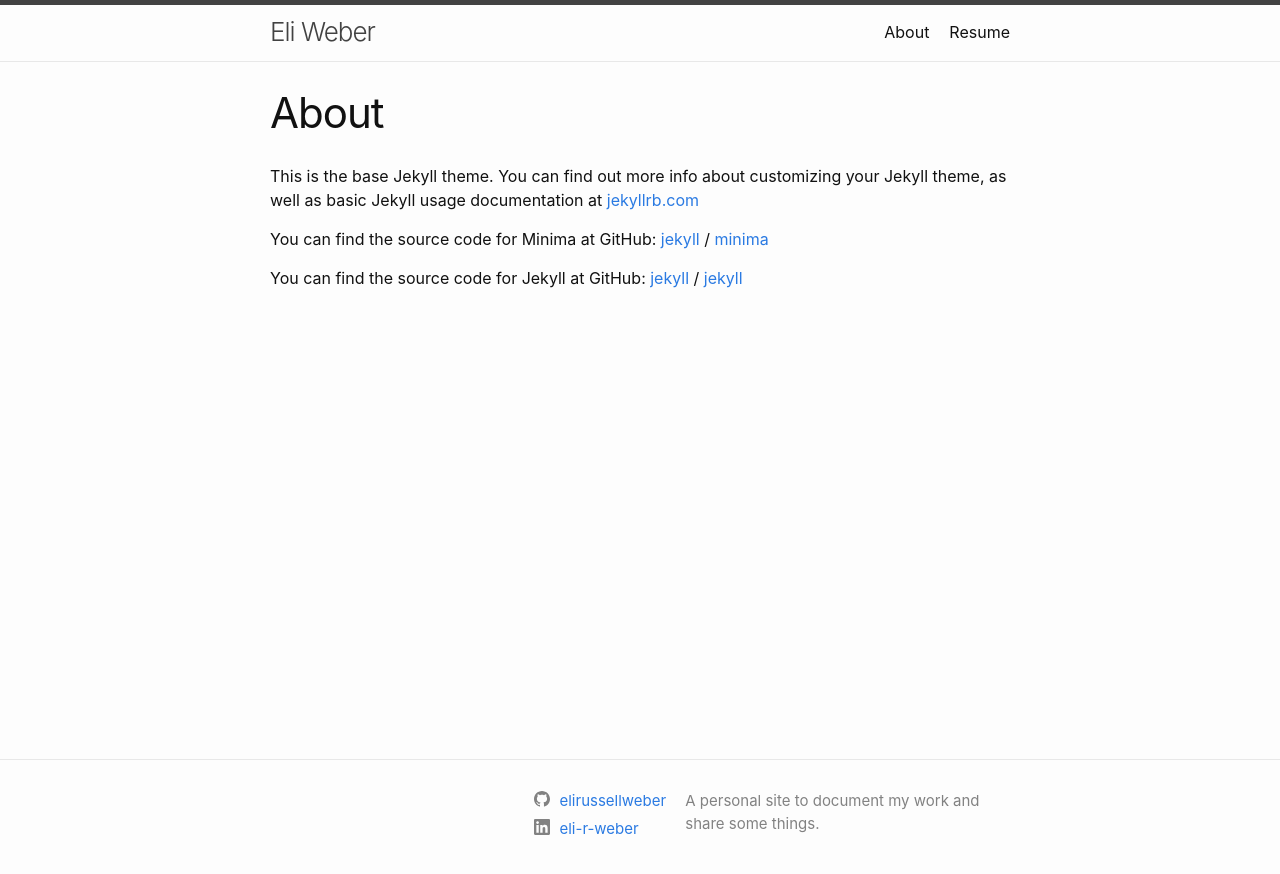
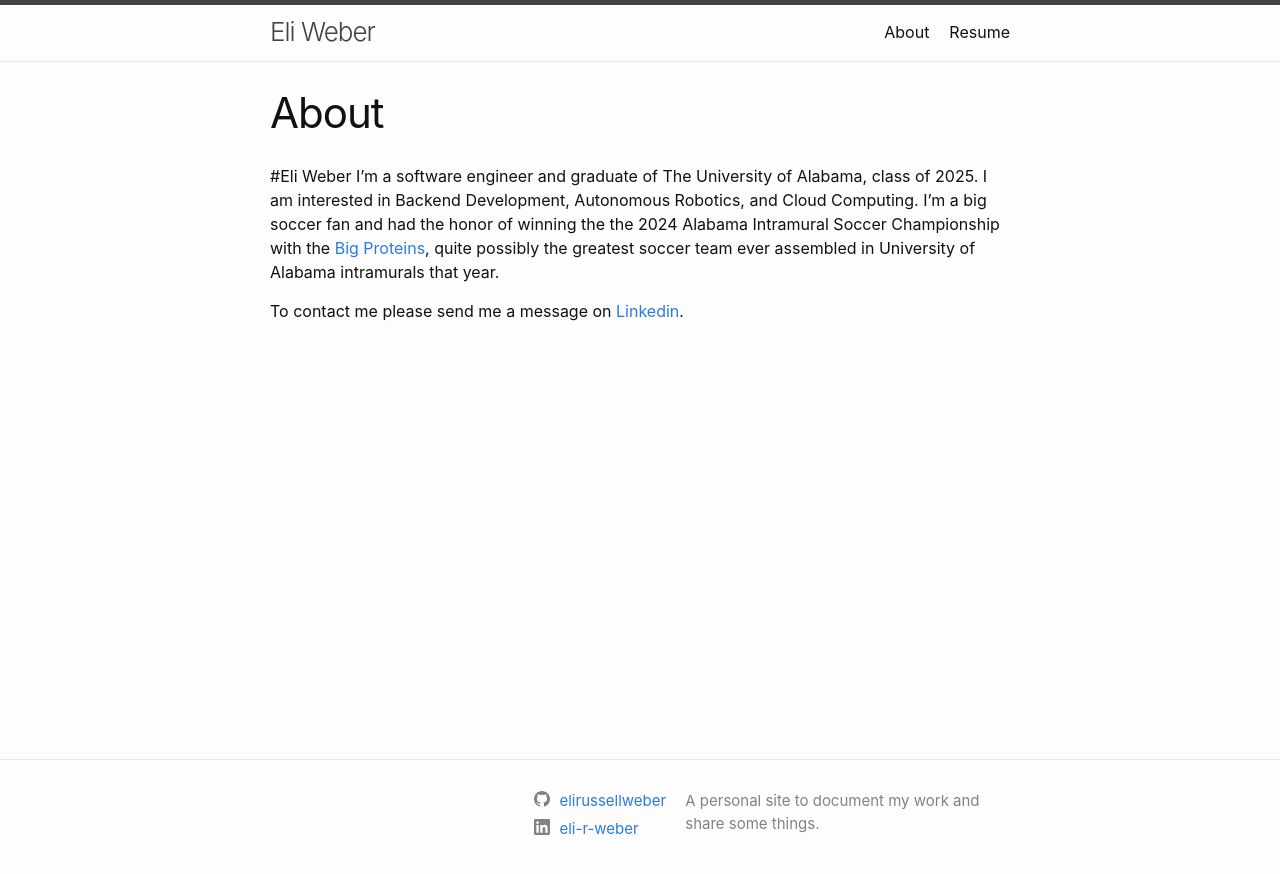
Before and after one commit to elirussellweber/elirussellweber, a Jekyll site: the page built from about.markdown, in a window 1280 px wide. Shown: the top 874 px of the page. Built offline with Jekyll 4.4.1, drawn with Linux system fonts in a browser that asks for light colours.

Commit message:
Update about.markdown

```diff
--- a/about.markdown
+++ b/about.markdown
@@ -3,16 +3,7 @@
 title: About
 permalink: /about/
 ---
+#Eli Weber
+I'm a software engineer and graduate of The University of Alabama, class of 2025. I am interested in Backend Development, Autonomous Robotics, and Cloud Computing. I'm a big soccer fan and had the honor of winning the the 2024 Alabama Intramural Soccer Championship with the [Big Proteins](/assets/big-proteins-fc), quite possibly the greatest soccer team ever assembled in University of Alabama intramurals that year.
 
-This is the base Jekyll theme. You can find out more info about customizing your Jekyll theme, as well as basic Jekyll usage documentation at [jekyllrb.com](https://jekyllrb.com/)
-
-You can find the source code for Minima at GitHub:
-[jekyll][jekyll-organization] /
-[minima](https://github.com/jekyll/minima)
-
-You can find the source code for Jekyll at GitHub:
-[jekyll][jekyll-organization] /
-[jekyll](https://github.com/jekyll/jekyll)
-
-
-[jekyll-organization]: https://github.com/jekyll
+To contact me please send me a message on [Linkedin](https://www.linkedin.com/in/eli-r-weber/).
```
